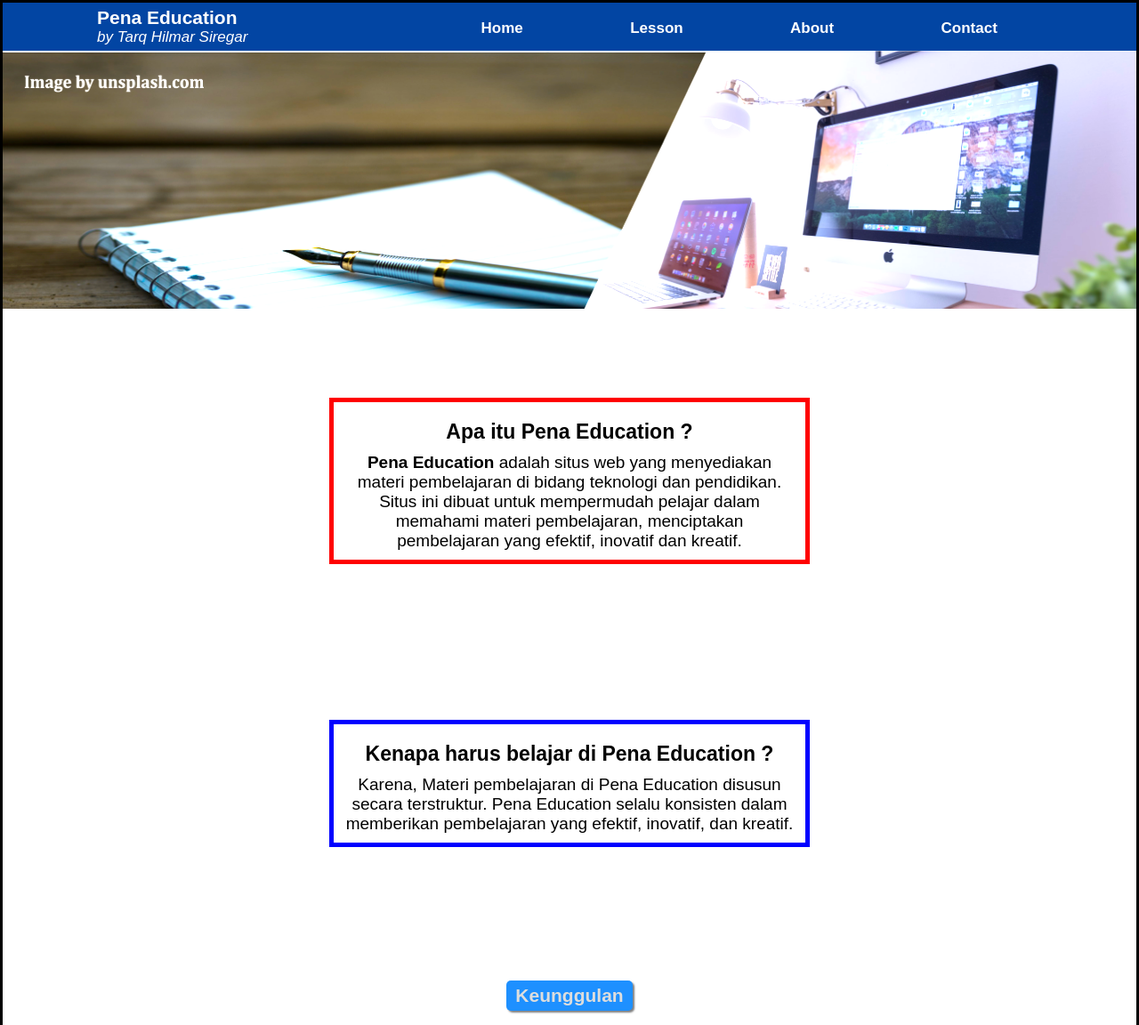
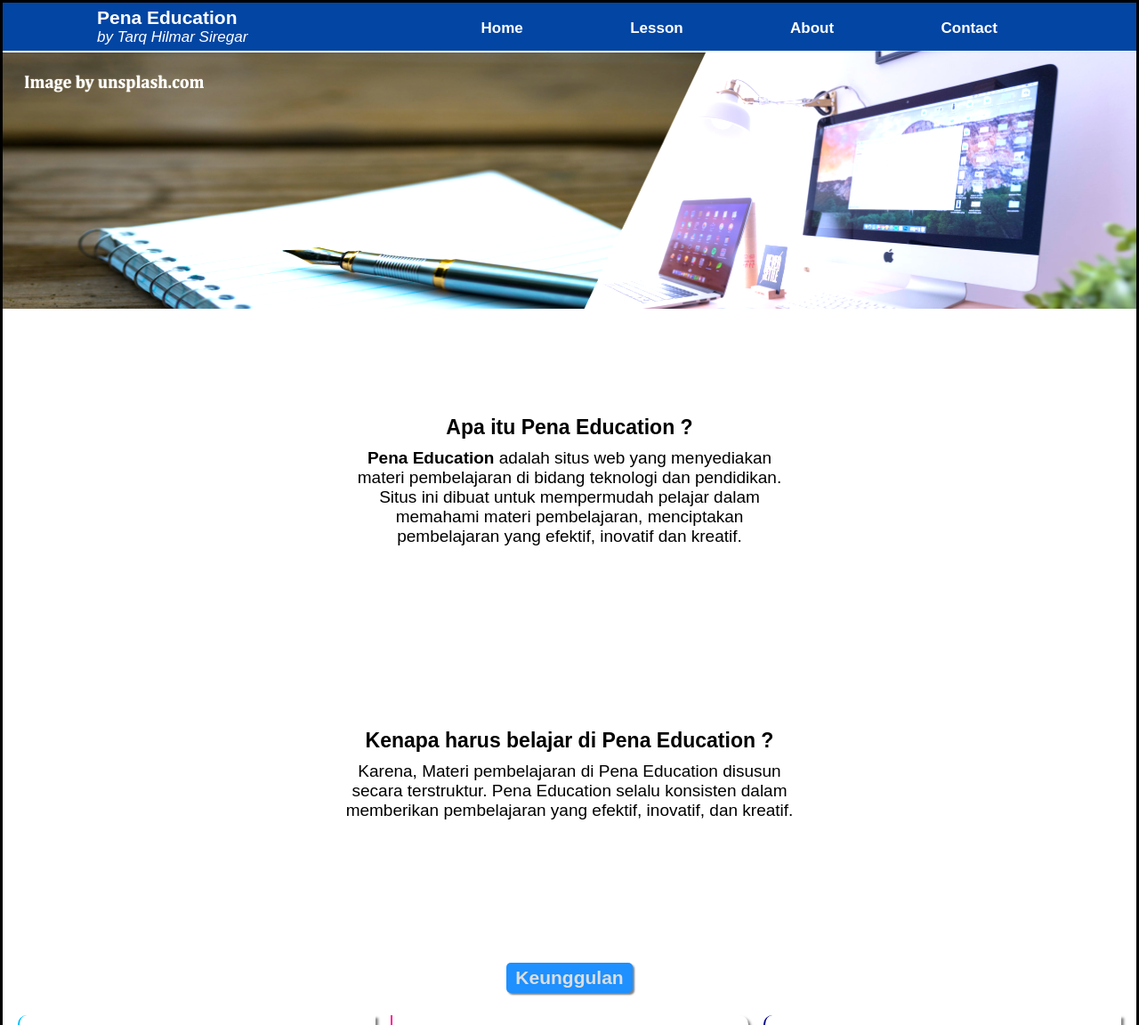
Before and after one commit to tarqhilmarsiregar/pena.github.io, a plain HTML site: page index.html in a window 1280 px wide. Shown: the top 1152 px of the page at 89% size. Drawn offline with Linux system fonts and the light colour scheme.

Commit message:
Menghilangkan border pada .intro dan .reason

```diff
--- a/main.css
+++ b/main.css
@@ -169,7 +169,6 @@ main {
 /*Section Intro*/
 main section.intro {
 	display: flex;
-	border: 5px solid red;
 	flex-direction: column;
 	justify-content: center;
 	align-items: center;
@@ -194,7 +193,6 @@ section.intro p {
 /*Section Reason*/
 main section.reason {
 	display: flex;
-	border: 5px solid blue;
 	flex-direction: column;
 	justify-content: center;
 	align-items: center;
```
